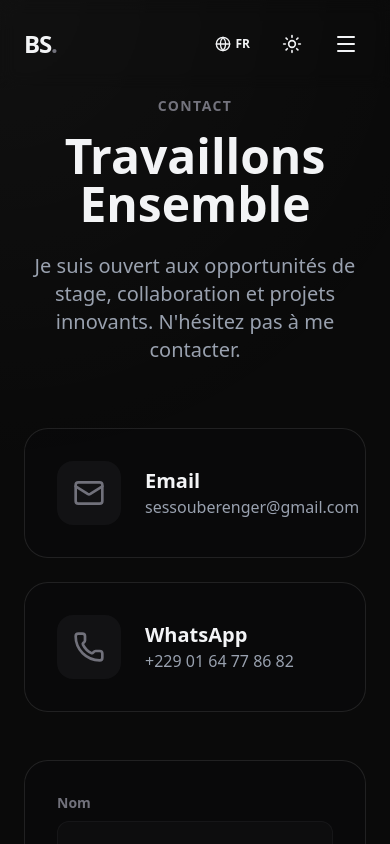
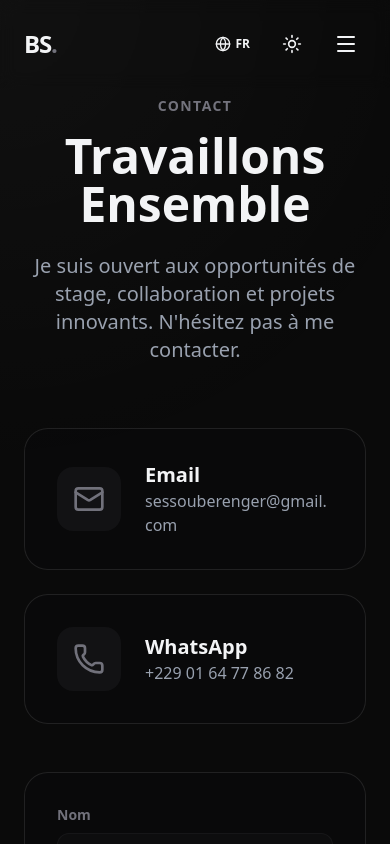
Before and after one commit to Akashi05/my_portfolio, a Next.js app: page / in a window 390 px wide. Both pictures are taken after a click on the button "Me contacter". Shown: the top 844 px of the page. Built offline with nearby package versions, Linux system fonts and the light colour scheme.

Commit message:
scrolling problem solving on pc and text overflow on mobile

```diff
--- a/src/app/page.tsx
+++ b/src/app/page.tsx
@@ -56,7 +56,10 @@ export default function Home() {
 
   useEffect(() => {
     localStorage.setItem('currentPage', currentPage);
-    window.scrollTo(0, 0);
+    // Use requestAnimationFrame to ensure scroll happens after the DOM updates
+    requestAnimationFrame(() => {
+      window.scrollTo({ top: 0, behavior: 'instant' });
+    });
   }, [currentPage]);
 
   const bgClass = darkMode
--- a/src/components/Contact.tsx
+++ b/src/components/Contact.tsx
@@ -38,9 +38,9 @@ export default function Contact({ language, darkMode }: ContactProps) {
                             <div className="p-4 bg-zinc-500/10 text-zinc-500 rounded-2xl">
                                 <Mail size={32} />
                             </div>
-                            <div>
+                            <div className="min-w-0">
                                 <h3 className="font-bold text-xl">Email</h3>
-                                <p className={textSecondary}>sessouberenger@gmail.com</p>
+                                <p className={`${textSecondary} break-all`}>sessouberenger@gmail.com</p>
                             </div>
                         </a>
 
@@ -48,9 +48,9 @@ export default function Contact({ language, darkMode }: ContactProps) {
                             <div className="p-4 bg-zinc-500/10 text-zinc-500 rounded-2xl">
                                 <Phone size={32} />
                             </div>
-                            <div>
+                            <div className="min-w-0">
                                 <h3 className="font-bold text-xl">WhatsApp</h3>
-                                <p className={textSecondary}>+229 01 64 77 86 82</p>
+                                <p className={`${textSecondary} break-words`}>+229 01 64 77 86 82</p>
                             </div>
                         </a>
                     </div>
```
